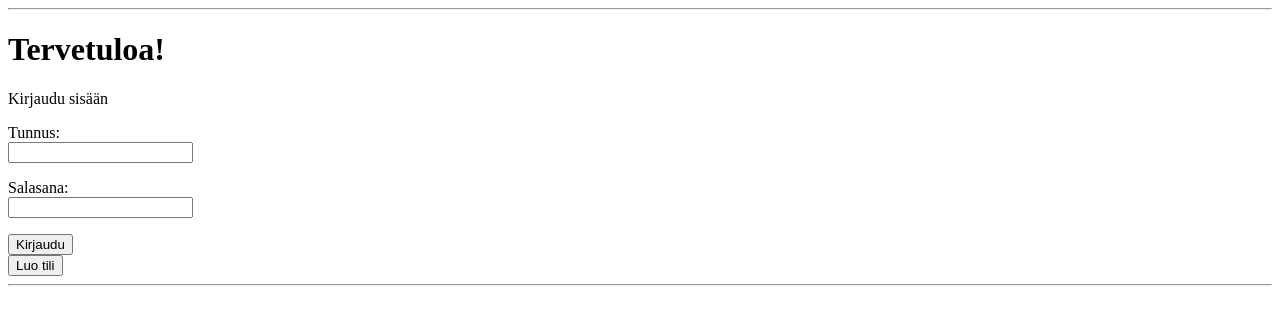
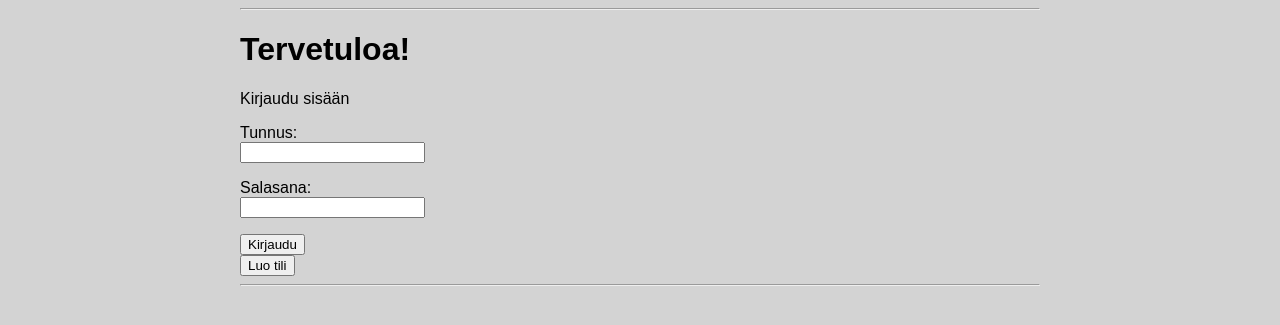
Before and after one commit to itsnicholas/teach.me, a Flask app: page / in a window 1280 px wide. Shown: the top 325 px of the page. Run offline with Flask 3, Linux system fonts and the light colour scheme.

Commit message:
Added main.css

```diff
--- /dev/null
+++ b/static/main.css
@@ -0,0 +1,12 @@
+body {
+    margin: auto;
+    max-width: 50em;
+    font-family: sans-serif;
+    background-color: lightgray;
+}
+
+fieldset {
+    border-style: solid;
+    border-color: black;
+    border-width: 1px;
+}
--- a/templates/layout.html
+++ b/templates/layout.html
@@ -1,4 +1,6 @@
 <!DOCTYPE html>
+<link rel="stylesheet" href="/static/main.css">
+<meta name="viewport" content="width=device-width, initial-scale=1">
 <title>teach.me - {% block title %}{% endblock %}</title>
 <hr>
 {% with messages = get_flashed_messages()%}
```
